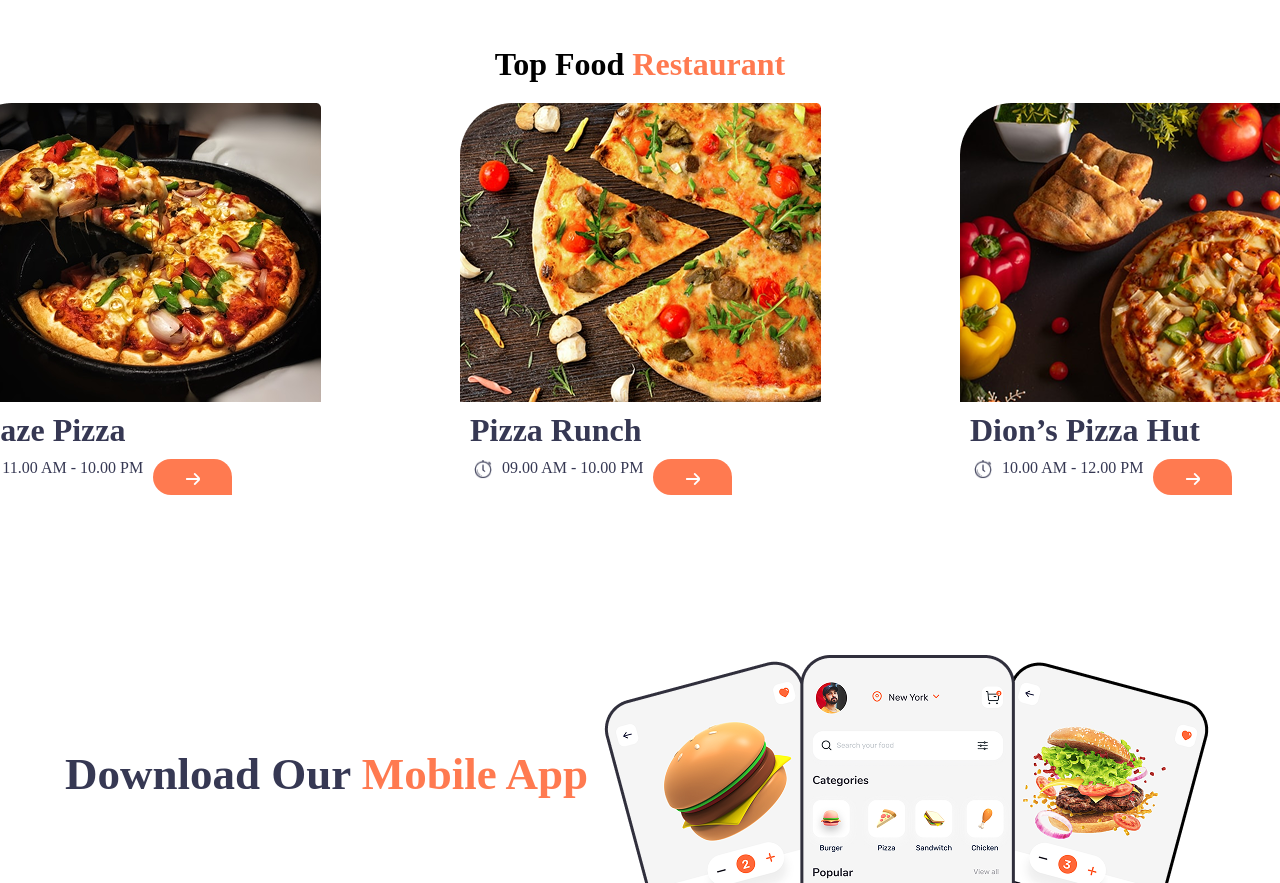
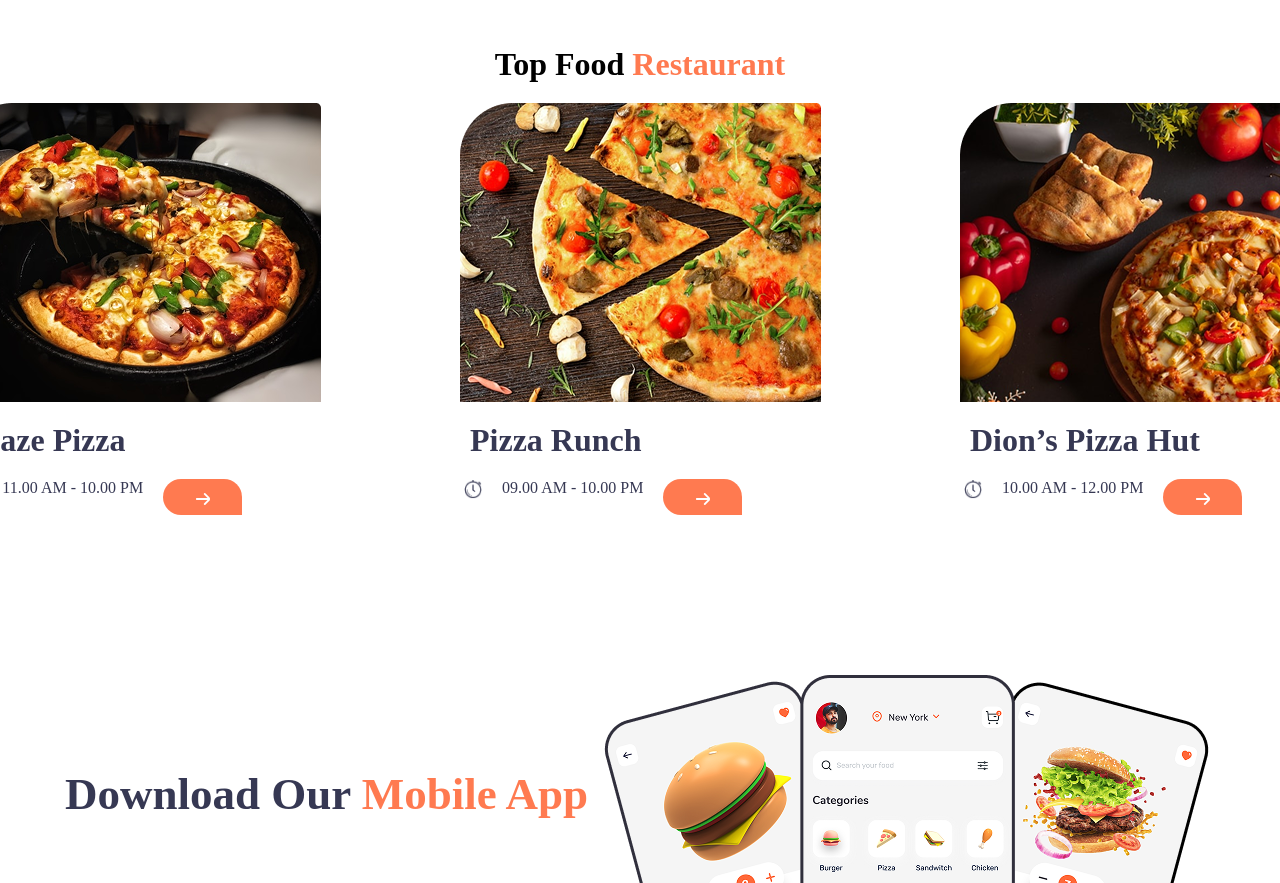
Before and after one commit to sonic754/lesson2, a plain HTML site: page index.html in a window 1280 px wide. Shown: the part 1439-2322 px from the top of the page. Drawn offline with Linux system fonts and the light colour scheme.

Commit message:
Update style.css

```diff
--- a/style.css
+++ b/style.css
@@ -161,15 +161,14 @@ color: #000;
 
 main {
     display: flex;
-    gap: 30px;
-    justify-content: center;
+ justify-content:center ;
     padding-bottom: 20px;
     padding-top: 20px;
 }
 .box{
 display: flex;
 justify-content: center;
-gap: 10px;
+gap: 20px;
 flex-wrap: wrap;
 width: 480px;
 }
@@ -191,7 +190,7 @@ border-bottom-left-radius:20px ;
 border-top-right-radius:20px ;
 border-top-left-radius:20px ;
 border: none;
-justify-content: center;
+justify-content:center;
 align-items: center;
 padding-top: 6px;
 margin-right: 74px;
@@ -207,6 +206,9 @@ align-items: center;
     width: 500px;
    padding-left: 70px;
 }
+
+
+
 .header__text3 h1 {
     font-weight: 700;
     font-size: 45px;
@@ -232,6 +234,8 @@ justify-content:center;
 gap:10px ;
 margin-top: 140px;
 }
+
+
 .divv{
 background-color: #FF7A50;
 height: 312px;
```
